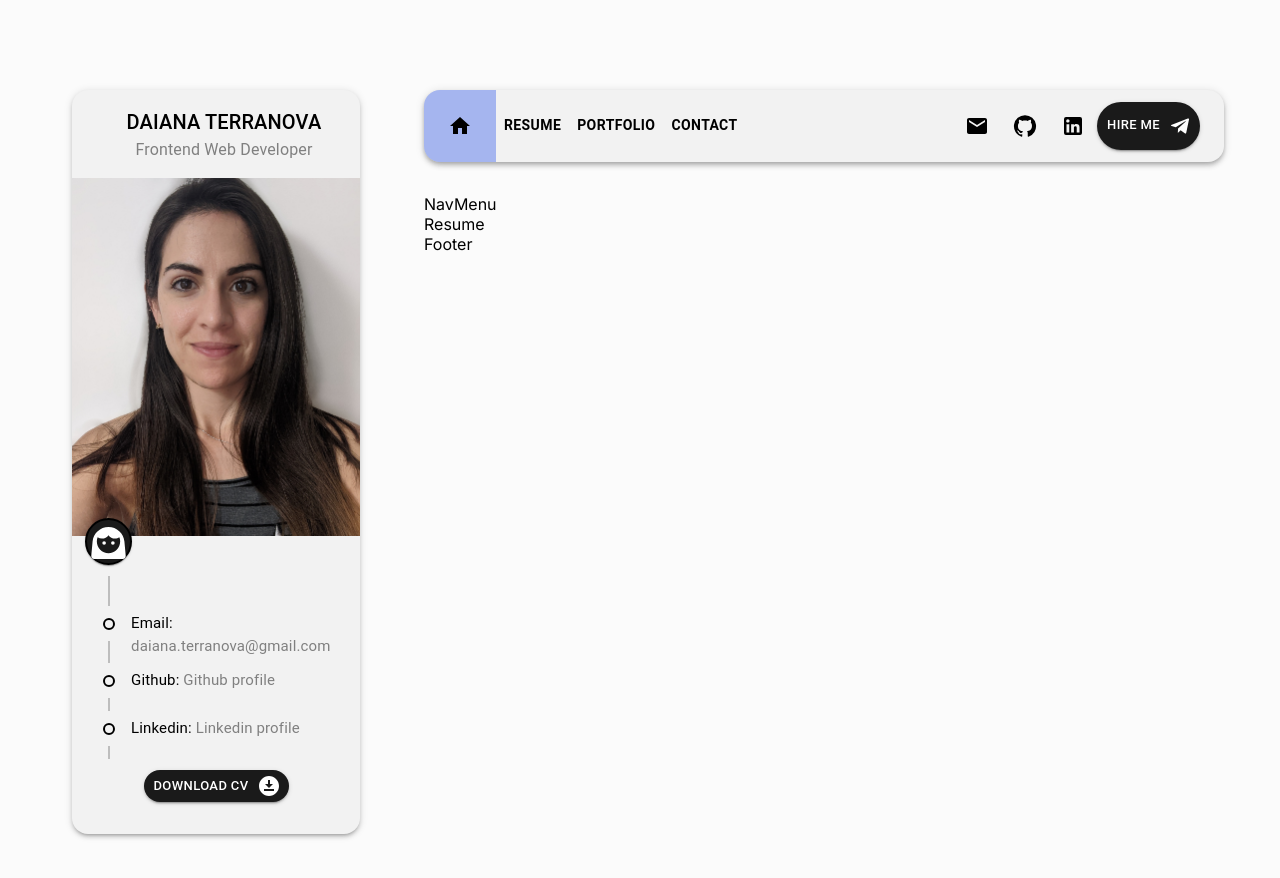
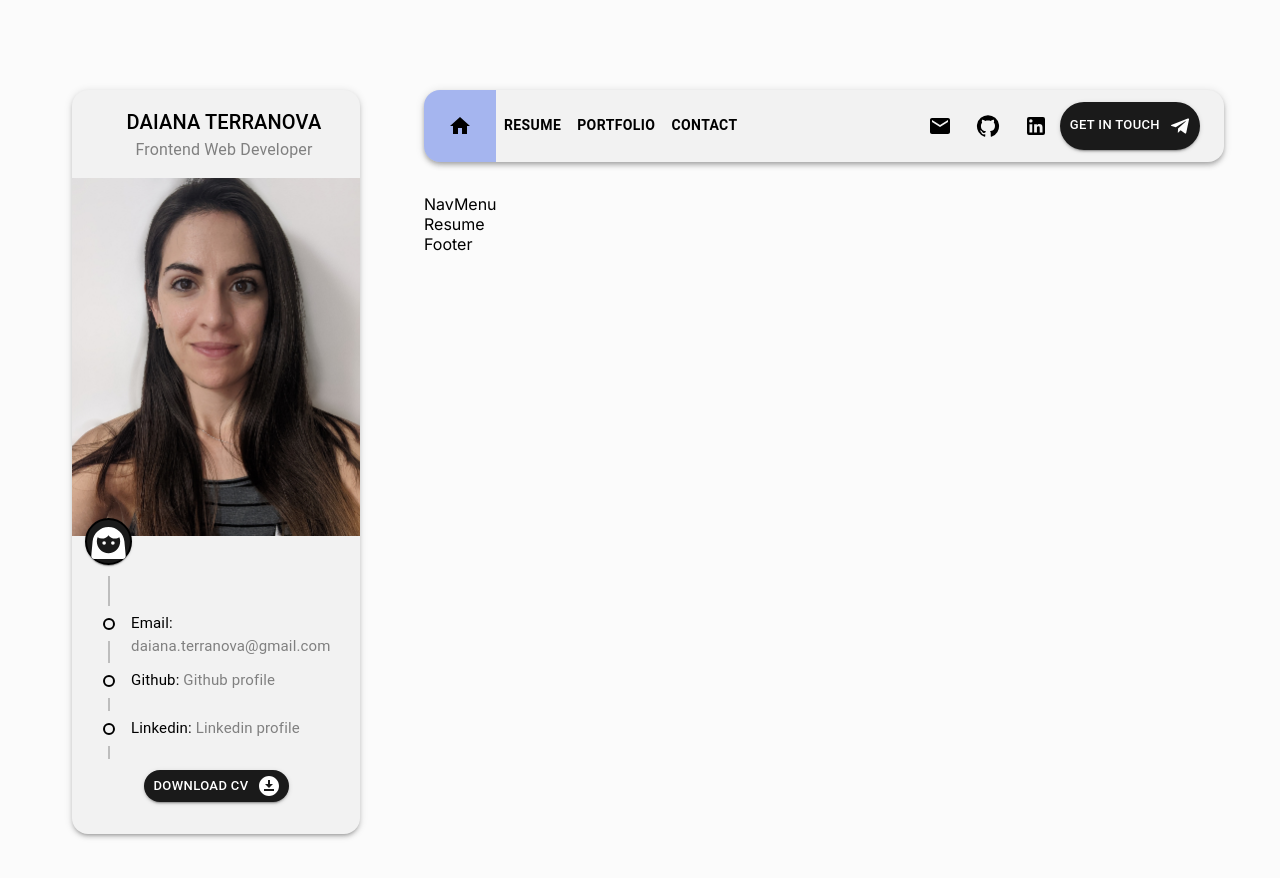
Before and after one commit to daiterranova/Portfolio, a React (Vite) app: page / in a window 1280 px wide. Shown: the top 878 px of the page. Built offline with nearby package versions, Linux system fonts and the light colour scheme.

Commit message:
change text on button

```diff
--- a/src/components/Header.jsx
+++ b/src/components/Header.jsx
@@ -110,7 +110,7 @@ const Header = ({icon}) => {
                   {socials[key].icon}
                 </IconButton>
                 )} */}
-            <CustomButton text='Hire me'  icon={<TelegramIcon/>}/>
+            <CustomButton text='Get in touch' icon={<TelegramIcon/>}/>
             </Box>
           </Toolbar>
         </Container>
```
